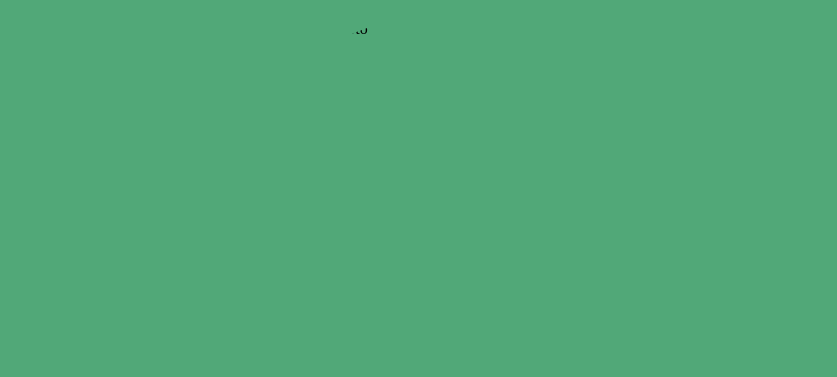
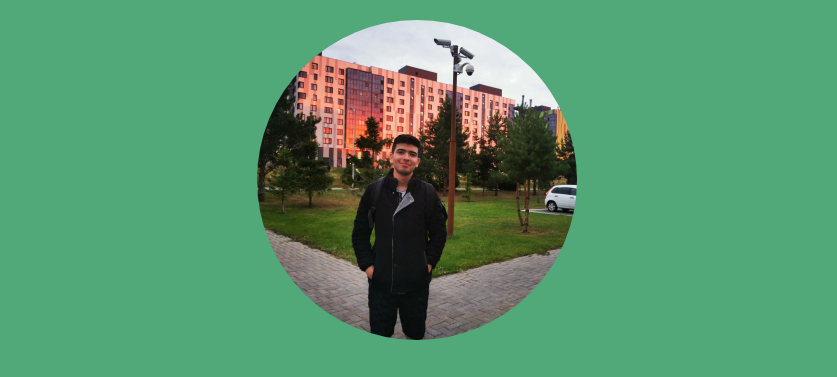
Before and after one commit to Kokai14/karamportfolio, a plain HTML site: page bio.html in a window 1280 px wide. Shown: the top 377 px of the page, without its empty margins (223-1060 px from the left). Drawn offline with Linux system fonts and the light colour scheme; the site is published under a folder, as on GitHub Pages, so addresses that start at the root find nothing.

Commit message:
edited structure

```diff
--- a/bio.html
+++ b/bio.html
@@ -11,7 +11,7 @@
     <title>bio</title>
 </head>
 <body>
-  <img src="/photos/personal.jpg" alt="personal photo">
+  <img src="photos/personal.jpg" alt="personal photo">
   <p class="text"> My name is Karam Khaddour, I am a Syrian Software developer </p>
   <p class="text">I enjoy solving technical problems, creating algorithms and improving them</p>
   <p class="text"> Although I don't have much experience yet, I am eager to learn and improve</p>
```
Also changed, not shown: contacts.html (+1 -1 lines), education.html (+1 -1 lines), hobbies.html (+1 -1 lines).
